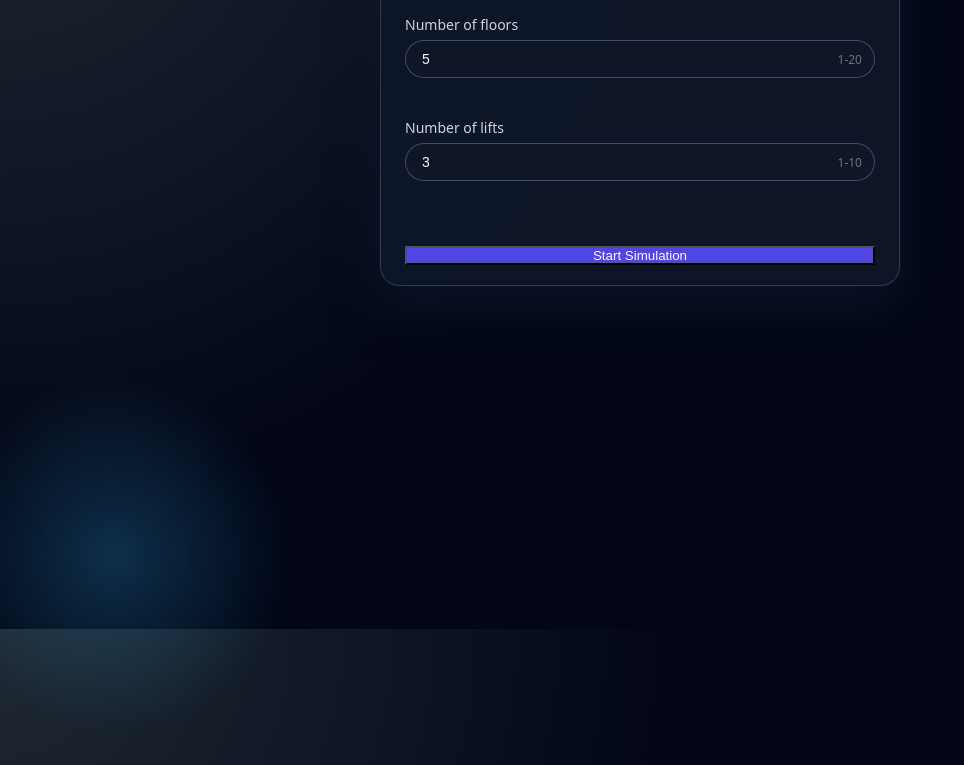
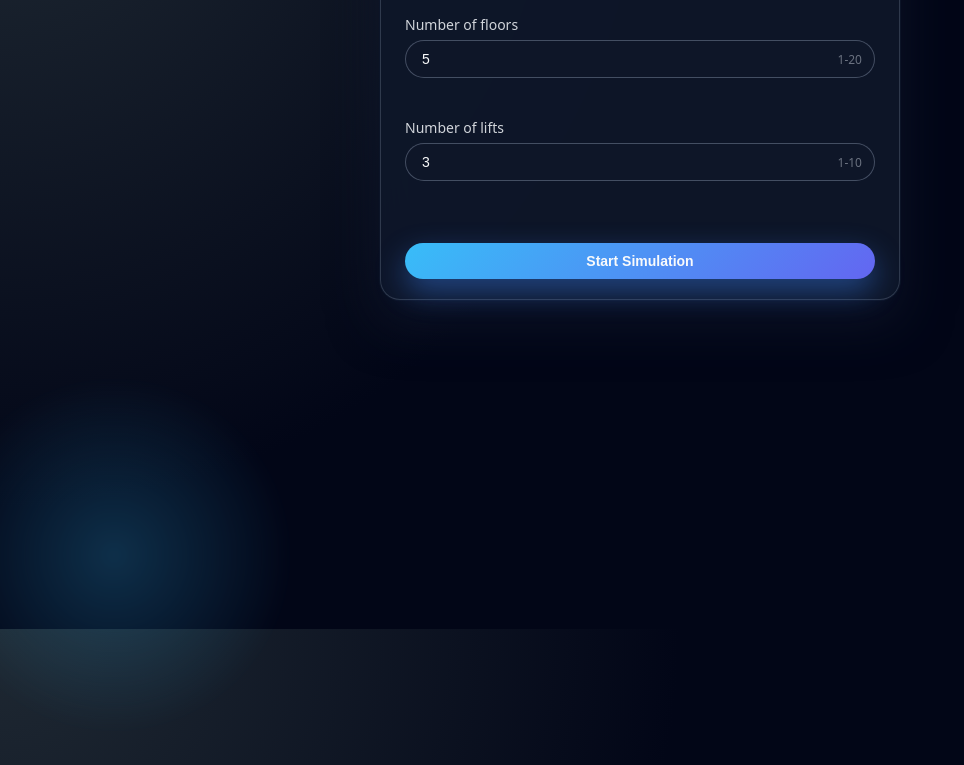
Before and after one commit to Kavyashri217/real-dev-squad, a website: page lift-simulation/index.html in a window 1280 px wide. Shown: the part 171-936 px from the top of the page, without its empty margins (0-964 px from the left). Drawn offline with Linux system fonts and the light colour scheme.

Commit message:
change button UI

```diff
--- a/lift-simulation/styles.css
+++ b/lift-simulation/styles.css
@@ -63,14 +63,37 @@ body {
 }
 
 /* Buttons */
-/* FORCE REMOVE ALL ILLUMINATION FROM .btn */
 .btn {
-    background: #4f46e5 !important;  /* flat color, no gradient */
-    box-shadow: none !important;      /* remove glow shadow */
-    filter: none !important;          /* remove brightness effects */
-    opacity: 1 !important;            /* ensure no fade look */
-    transform: none !important;       /* no movement illusion */
-    transition: background 0.12s ease !important;
+    border-radius: 999px;
+    padding: 10px 18px;
+    border: none;
+    cursor: pointer;
+    font-weight: 600;
+    font-size: 14px;
+    display: inline-flex;
+    align-items: center;
+    justify-content: center;
+    gap: 6px;
+
+    /* Beautiful soft pill button, NOT glowing */
+    background: #6366f1;              /* flat indigo (nice & modern) */
+    color: white;
+    box-shadow: 0 2px 4px rgba(0,0,0,0.10);  /* very soft shadow, NOT glow */
+
+    /* softened transitions */
+    transition: background 0.12s ease, transform 0.12s ease;
+}
+
+/* Soft, non-glowing hover */
+.btn:hover {
+    background: #4f46e5;              /* slightly darker */
+    transform: translateY(-1px);      /* subtle micro-lift */
+}
+
+/* Remove glow on active press */
+.btn:active {
+    transform: translateY(0);
+    box-shadow: none;
 }
 
 .btn-primary {
```
